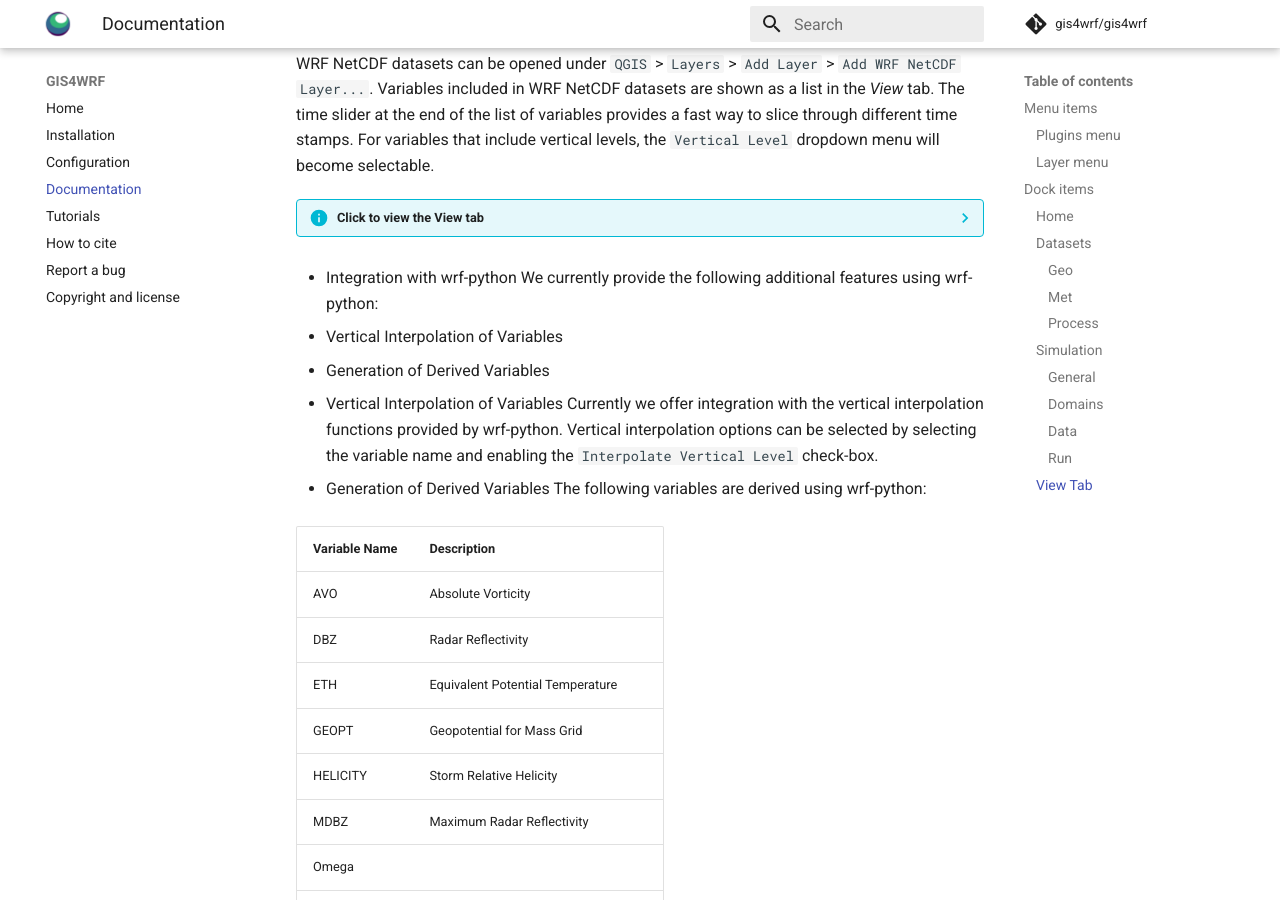
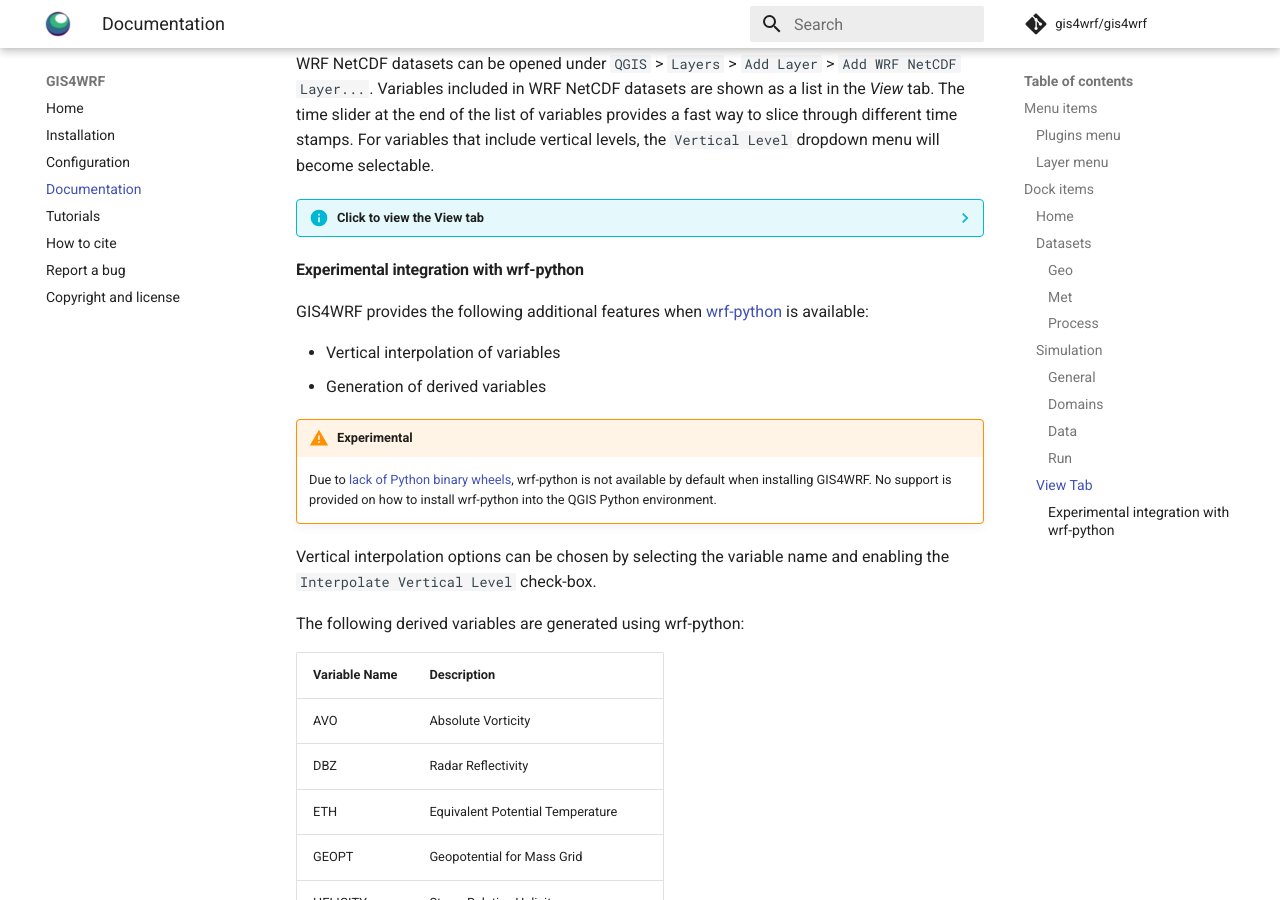
Before and after one commit to GIS4WRF/gis4wrf.github.io, an MkDocs documentation site: the page built from docs/documentation/index.md, in a window 1280 px wide and 900 px high, scrolled down 5808 px. Built offline with MkDocs 1.6.1 and Material for MkDocs 9.7.7, drawn with Linux system fonts in a browser that asks for light colours; comment, search, counter and statistics services are not loaded.

Commit message:
rm pyyaml & clarify wrf-python (#5)

```diff
--- a/docs/documentation/index.md
+++ b/docs/documentation/index.md
@@ -195,17 +195,18 @@ WRF NetCDF datasets can be opened under  `QGIS` > `Layers` > `Add Layer` > `Add
     <img height="300" src="../assets/images/gis4wrf_tab_view.jpg">
     </p>
 
-- Integration with wrf-python
-We currently provide the following additional features using wrf-python:
+#### Experimental integration with wrf-python
+GIS4WRF provides the following additional features when [wrf-python](https://github.com/NCAR/wrf-python) is available:
 
-- Vertical Interpolation of Variables
-- Generation of Derived Variables
+- Vertical interpolation of variables
+- Generation of derived variables
 
-- Vertical Interpolation of Variables
-Currently we offer integration with the vertical interpolation functions provided by wrf-python. Vertical interpolation options can be selected by selecting the variable name and enabling the `Interpolate Vertical Level` check-box.
+!!! warning "Experimental"
+    Due to [lack of Python binary wheels](https://github.com/NCAR/wrf-python/issues/42), wrf-python is not available by default when installing GIS4WRF. No support is provided on how to install wrf-python into the QGIS Python environment.
 
-- Generation of Derived Variables
-The following variables are derived using wrf-python:
+Vertical interpolation options can be chosen by selecting the variable name and enabling the `Interpolate Vertical Level` check-box.
+
+The following derived variables are generated using wrf-python:
 
 |Variable Name | Description |
 |--------|------|
```
Also changed, not shown: docs/installation/index.md (+3 -3 lines).
